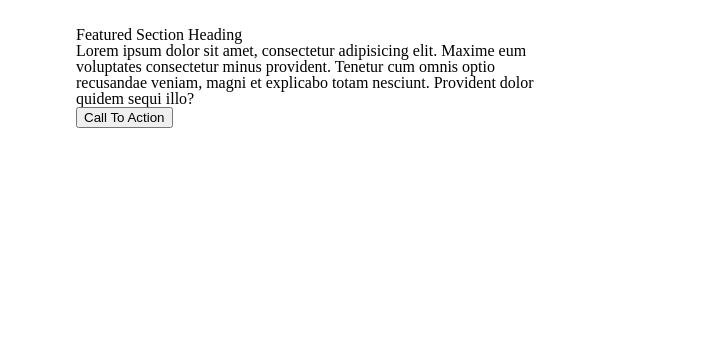
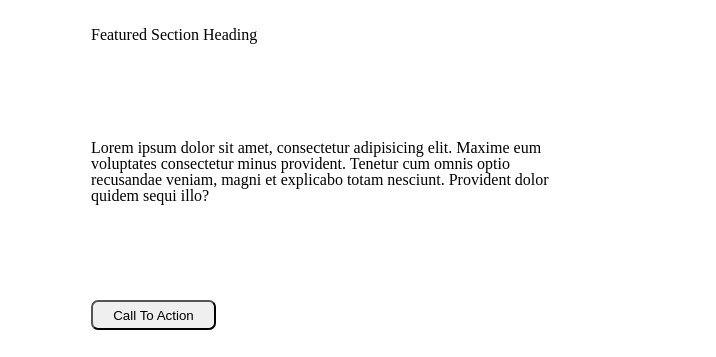
Before and after one commit to PaoloArmentano/wirefame-exercise, a plain HTML site: page index.html in a window 1280 px wide. Shown: the part 969-1326 px from the top of the page, 564-1280 px from the left. Drawn offline with Linux system fonts and the light colour scheme.

Commit message:
updatessssss

```diff
--- a/style.css
+++ b/style.css
@@ -7,6 +7,9 @@ body{
 
 nav {
     display: flex;
+    /* width: 960px; */
+    justify-content: center;
+    align-items: center;
 }
 
 #hero {
@@ -29,6 +32,10 @@ nav {
 
 #right-part {
     width: 50%;
+    padding-left: 30px;
+    display: flex;
+    flex-direction: column;
+    justify-content: space-between;
 }
 
 #left-part {
@@ -38,3 +45,14 @@ nav {
 footer{
     width: 1000px;
 }
+
+button{
+    width: 125px;
+    height: 30px;
+    border-radius: 7px;
+}
+
+button:hover {
+    cursor: pointer;
+    transform:scale(95%);
+}
```
